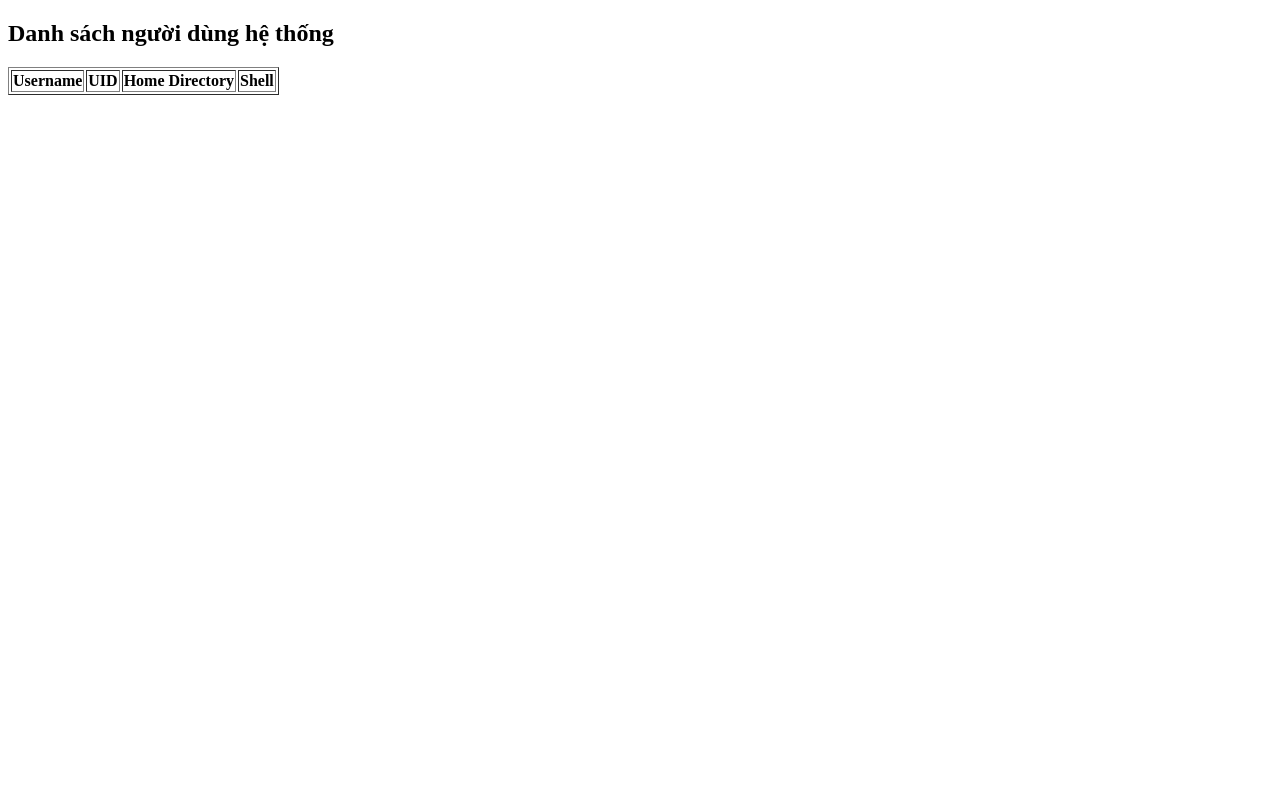
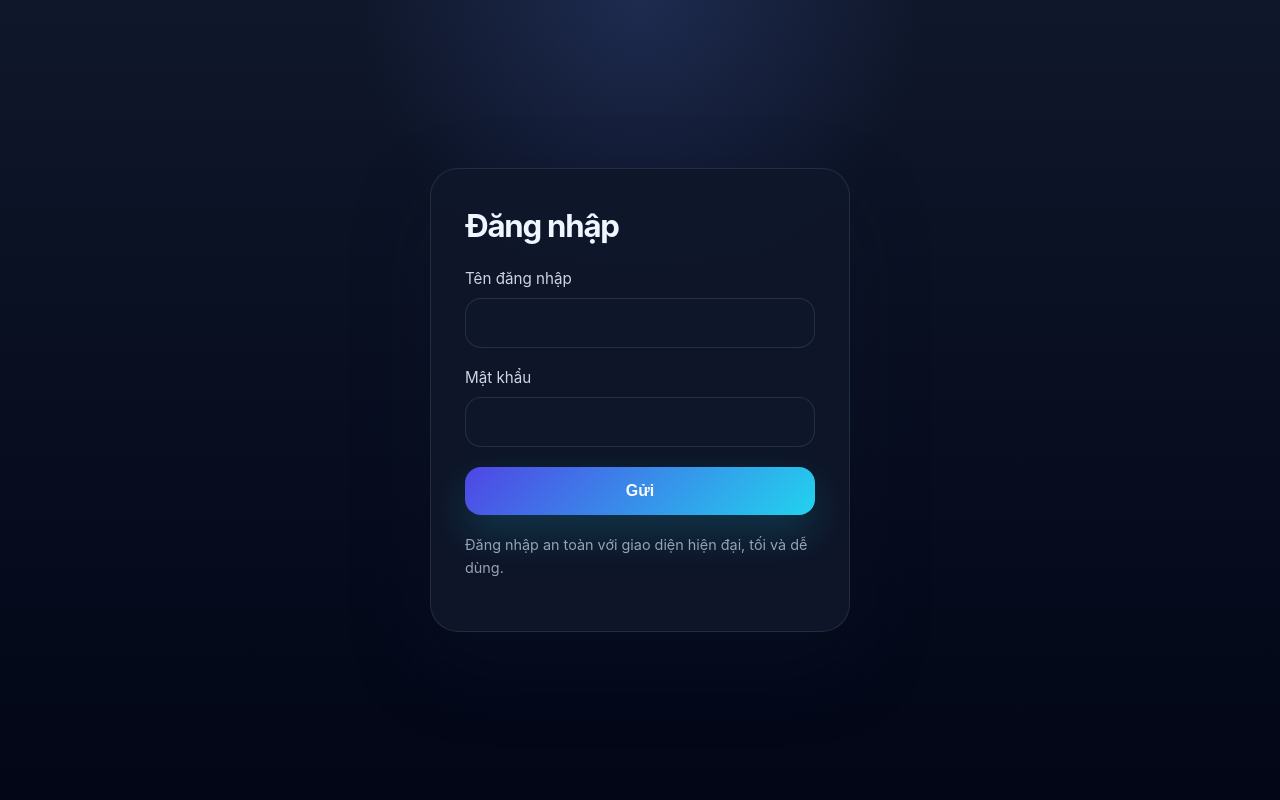
Before and after one commit to htuyendragon/tinhgon, a FastAPI app: page / in a window 1280 px wide. Run offline with FastAPI, Linux system fonts and the light colour scheme; lists and menus that the app fills with data are empty.

Commit message:
Update login.html

```diff
--- a/templates/login.html
+++ b/templates/login.html
@@ -1,23 +1,128 @@
 <!DOCTYPE html>
-<html>
-<head><title>Quản lý User</title></head>
+<html lang="vi">
+<head>
+    <meta charset="UTF-8">
+    <meta name="viewport" content="width=device-width, initial-scale=1.0">
+    <title>Đăng nhập</title>
+    <style>
+        :root {
+            color-scheme: dark;
+            font-family: Inter, system-ui, -apple-system, BlinkMacSystemFont, "Segoe UI", sans-serif;
+            background: #0b1220;
+            color: #f8fafc;
+        }
+
+        * {
+            box-sizing: border-box;
+        }
+
+        body {
+            min-height: 100vh;
+            margin: 0;
+            display: grid;
+            place-items: center;
+            background: radial-gradient(circle at top, rgba(84, 115, 213, 0.22), transparent 28%),
+                        linear-gradient(180deg, #0f172a 0%, #020617 100%);
+        }
+
+        .login-shell {
+            width: min(420px, calc(100% - 32px));
+            padding: 38px 34px;
+            border-radius: 28px;
+            background: rgba(15, 23, 42, 0.95);
+            box-shadow: 0 32px 80px rgba(15, 23, 42, 0.28);
+            border: 1px solid rgba(148, 163, 184, 0.16);
+        }
+
+        .login-shell h2 {
+            margin: 0 0 24px;
+            font-size: 1.95rem;
+            letter-spacing: -0.04em;
+            color: #eff6ff;
+        }
+
+        .form-group {
+            display: grid;
+            gap: 10px;
+            margin-bottom: 20px;
+        }
+
+        label {
+            font-size: 0.95rem;
+            color: #cbd5e1;
+        }
+
+        input {
+            width: 100%;
+            min-height: 50px;
+            padding: 14px 16px;
+            border-radius: 16px;
+            border: 1px solid rgba(148, 163, 184, 0.18);
+            background: rgba(15, 23, 42, 0.75);
+            color: #f8fafc;
+            font-size: 1rem;
+            outline: none;
+            transition: border-color 0.2s ease, transform 0.2s ease, background 0.2s ease;
+        }
+
+        input:focus {
+            border-color: #64748b;
+            background: rgba(15, 23, 42, 0.92);
+            transform: translateY(-1px);
+        }
+
+        .submit-button {
+            width: 100%;
+            display: inline-flex;
+            justify-content: center;
+            align-items: center;
+            padding: 15px 18px;
+            border: none;
+            border-radius: 16px;
+            background: linear-gradient(135deg, #4f46e5, #22d3ee);
+            color: #f8fafc;
+            font-size: 1rem;
+            font-weight: 600;
+            cursor: pointer;
+            transition: transform 0.22s ease, box-shadow 0.22s ease, opacity 0.22s ease;
+            box-shadow: 0 18px 42px rgba(34, 211, 238, 0.18);
+        }
+
+        .submit-button:hover {
+            transform: translateY(-1px);
+            opacity: 0.98;
+            box-shadow: 0 22px 52px rgba(34, 211, 238, 0.22);
+        }
+
+        .note {
+            margin-top: 18px;
+            font-size: 0.9rem;
+            color: #94a3b8;
+            line-height: 1.6;
+        }
+
+        @media (max-width: 420px) {
+            .login-shell {
+                padding: 28px 22px;
+            }
+        }
+    </style>
+</head>
 <body>
-    <h2>Danh sách người dùng hệ thống</h2>
-    <table border="1">
-        <tr>
-            <th>Username</th>
-            <th>UID</th>
-            <th>Home Directory</th>
-            <th>Shell</th>
-        </tr>
-        {% for user in users %}
-        <tr>
-            <td>{{ user.username }}</td>
-            <td>{{ user.uid }}</td>
-            <td>{{ user.home_directory }}</td>
-            <td>{{ user.shell }}</td>
-        </tr>
-        {% endfor %}
-    </table>
+    <section class="login-shell">
+        <h2>Đăng nhập</h2>
+        <form action="/login" method="post">
+            <div class="form-group">
+                <label for="username">Tên đăng nhập</label>
+                <input id="username" type="text" name="username" required autocomplete="username">
+            </div>
+            <div class="form-group">
+                <label for="password">Mật khẩu</label>
+                <input id="password" type="password" name="password" required autocomplete="current-password">
+            </div>
+            <button class="submit-button" type="submit">Gửi</button>
+        </form>
+        <p class="note">Đăng nhập an toàn với giao diện hiện đại, tối và dễ dùng.</p>
+    </section>
 </body>
 </html>
```
